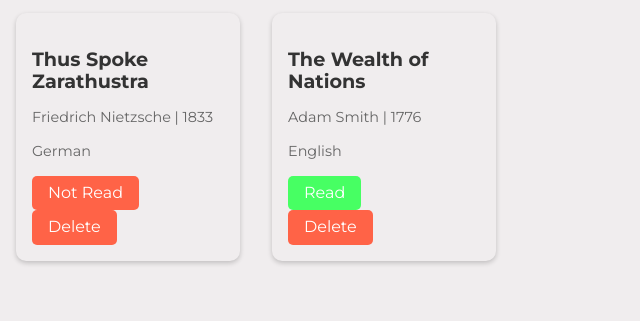
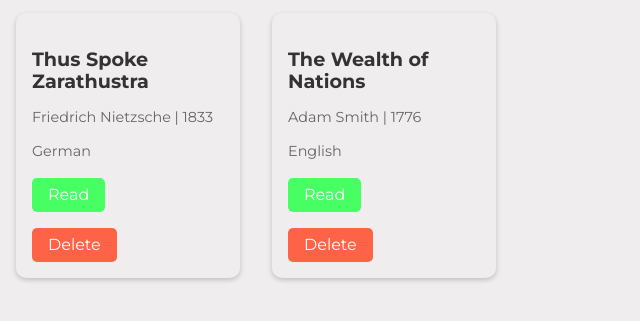
Before and after one commit to SydBrain/library, a plain HTML site: page index.html in a window 1280 px wide. Both pictures are taken after a click on the button "Not Read". Shown: the part 107-428 px from the top of the page, without its empty margins (0-640 px from the left). Drawn offline with Linux system fonts and the light colour scheme.

Commit message:
Added read status update functionality

```diff
--- a/css/style.css
+++ b/css/style.css
@@ -42,6 +42,7 @@ h1 {
     padding: 0.5rem 1rem;
     border-radius: 5px;
     cursor: pointer;
+    margin-top: 1rem;
 }
 
 .read {
--- a/js/app.js
+++ b/js/app.js
@@ -58,6 +58,7 @@ document.addEventListener("DOMContentLoaded", () => {
         bookCard.setAttribute('data-book-index', index);
 
         addBookDetails(bookCard, book);
+        addReadButton(bookCard, book.hasBeenRead);
         addDeleteButton(bookCard);
 
         return bookCard;
@@ -82,9 +83,6 @@ document.addEventListener("DOMContentLoaded", () => {
                 bookParagraphElement.innerText = book[key];
                 bookCard.appendChild(bookParagraphElement);
             }
-            if (key === "hasBeenRead") {
-                addReadButton(bookCard, book[key]);
-            }
         })
 
     }
@@ -96,7 +94,7 @@ document.addEventListener("DOMContentLoaded", () => {
         deleteBookButton.innerText = LABELS.deleteBook;
 
         deleteBookButton.addEventListener('click', () => {
-            const bookIndex = parseInt(deleteBookButton.getAttribute('data-book-index'));
+            const bookIndex = parseInt(bookCard.getAttribute('data-book-index'));
             removeBook(bookIndex);
             bookCard.remove();
         })
@@ -108,6 +106,12 @@ document.addEventListener("DOMContentLoaded", () => {
         const readButton = document.createElement('button');
         readButton.setAttribute('type', 'button');
         readButton.classList.add("btn");
+
+        readButton.addEventListener('click', () => {
+            const bookIndex = parseInt(bookCard.getAttribute('data-book-index'));
+            let hasBeenRead = updateReadStatus(bookIndex);
+            updateReadButtonStyle(readButton, hasBeenRead);
+        })
 
         updateReadButtonStyle(readButton, hasBeenRead);
 
@@ -149,6 +153,13 @@ document.addEventListener("DOMContentLoaded", () => {
         }
     }
 
+    function updateReadStatus(bookIndex) {
+        const book = books[bookIndex];
+        const hasBeenRead = book.hasBeenRead;
+        book.hasBeenRead = !hasBeenRead;
+        return book.hasBeenRead;
+    }
+
     function updateBookIndices() {
         document.querySelectorAll('.book-card').forEach((card, index) => {
             card.setAttribute('data-book-index', index);
```
